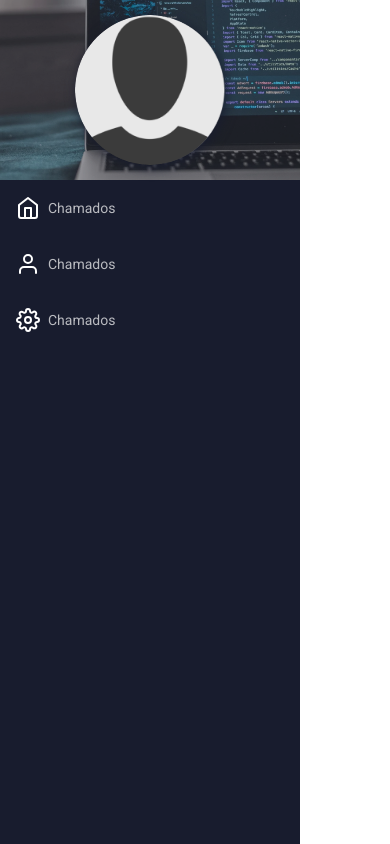
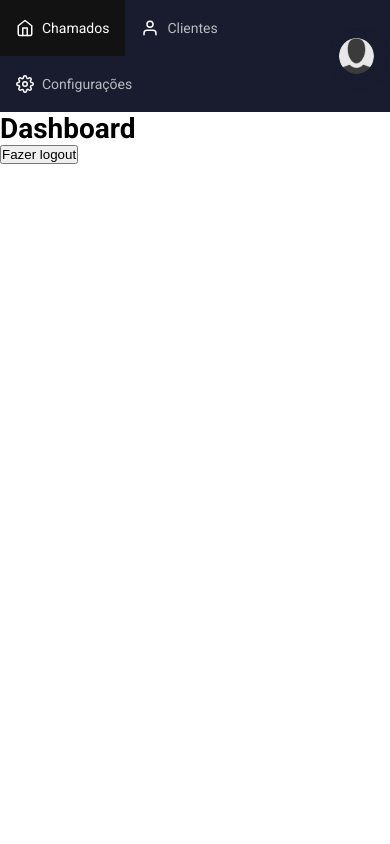
Before and after one commit to MarcosVel/chamados, a React (Create React App) app: page /dashboard in a window 390 px wide. Built offline with nearby package versions, Linux system fonts and the light colour scheme; no server answers; sample sign-in values are in the browser's storage.

Commit message:
nav styled

```diff
--- a/src/components/Nav/index.jsx
+++ b/src/components/Nav/index.jsx
@@ -15,18 +15,20 @@ function Nav() {
         <img src={user.avatarUrl == null ? Avatar : user.avatarUrl} alt="User avatar" />
       </div>
 
+      <nav>
         <Link to='/dashboard'>
           <FiHome color='#fff' size='24' />
           Chamados
         </Link>
         <Link to='/profile'>
           <FiUser color='#fff' size='24' />
-        Chamados
+          Clientes
         </Link>
         <Link to='/settings'>
           <FiSettings color='#fff' size='24' />
-        Chamados
+          Configurações
         </Link>
+      </nav>
     </div>
 
   )
--- a/src/components/Nav/styles.css
+++ b/src/components/Nav/styles.css
@@ -49,3 +49,34 @@
 .sidebar a svg {
   margin-right: 8px;
 }
+
+@media (max-width: 768px) {
+  .sidebar {
+    max-width: none;
+    height: auto;
+    position: relative;
+    display: flex;
+    flex-direction: row-reverse;
+    justify-content: space-between;
+    align-items: center;
+    padding-right: 16px;
+  }
+
+  .sidebar a {
+    float: left;
+  }
+
+  .sidebar div {
+    background-image: none;
+    height: auto;
+    padding: 12px 0;
+  }
+
+  .sidebar a svg {
+    width: 18px;
+  }
+
+  .sidebar div img {
+    max-width: 40px;
+  }
+}
```
Lines whose indentation alone changed are shown as unchanged.
